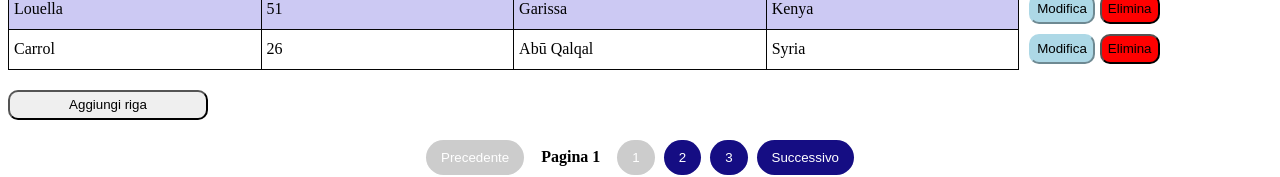
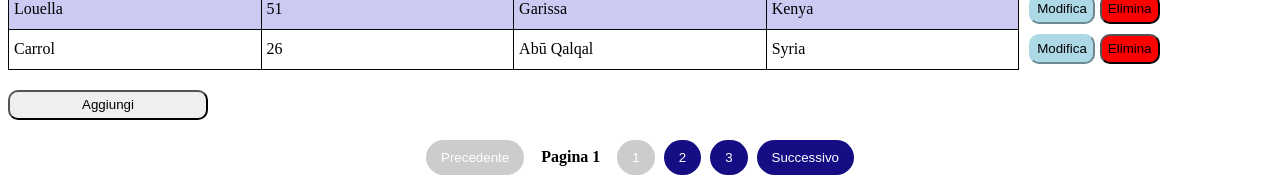
Before and after one commit to cdiiorio97/tabellaRipassoAngular, an Angular app: page / in a window 1280 px wide. Shown: the part 402-579 px from the top of the page. Built offline with nearby package versions, Linux system fonts and the light colour scheme.

Commit message:
fix di ordinamento e filtraggio

```diff
--- a/src/app/app.module.ts
+++ b/src/app/app.module.ts
@@ -6,12 +6,14 @@ import { AppComponent } from './app.component';
 import { MyTableComponent } from './my-table/my-table.component';
 import { FormsModule } from '@angular/forms';
 import { PaginazionePipe } from './paginazione.pipe';
+import { ButtonComponent } from './button/button.component';
 
 @NgModule({
   declarations: [
     AppComponent,
     MyTableComponent,
-    PaginazionePipe
+    PaginazionePipe,
+    ButtonComponent
   ],
   imports: [
     BrowserModule,
--- /dev/null
+++ b/src/app/button/button.component.css
@@ -0,0 +1,22 @@
+.add-button{
+    margin-top: 20px;
+    height: 30px;
+    width: 200px;
+    border-radius: 10px;
+  }
+
+  .edit-button{
+    margin-top: 5px;
+    height: 30px;
+    margin-right: 5px;
+    border-radius: 10px;
+    border-color: lightblue;
+    background-color: lightblue;;
+  }
+
+  .delete-button{
+    margin-top: 5px;
+    height: 30px;
+    background-color: red;
+    border-radius: 10px;
+  }
--- /dev/null
+++ b/src/app/button/button.component.html
@@ -0,0 +1,3 @@
+<button [ngClass]="getClass()" (click)="onClick()">
+    {{label}}
+</button>
--- /dev/null
+++ b/src/app/button/button.component.ts
@@ -0,0 +1,35 @@
+import { Component, Input } from '@angular/core';
+
+@Component({
+  selector: 'app-button',
+  templateUrl: './button.component.html',
+  styleUrl: './button.component.css'
+})
+export class ButtonComponent {
+  @Input() label: string = '';
+  @Input() row: any = null;
+
+  getClass() {
+    switch (this.label.toLowerCase()) {
+      case 'aggiungi':
+        return 'add-button';
+      case 'elimina':
+        return 'delete-button';
+      case 'modifica':
+        return 'edit-button';
+      default:
+        return '';
+    }  }
+
+  onClick() {
+    switch(this.label) {
+      case "Aggiungi":
+        console.log(this.label + " una nuova riga");
+        break;
+      default:
+        console.log(this.label + " la riga " + JSON.stringify(this.row));
+        break;
+    }
+  }
+
+}
--- a/src/app/my-table/my-table.component.css
+++ b/src/app/my-table/my-table.component.css
@@ -42,14 +42,6 @@ table, th, td {
     cursor: not-allowed;
   }
 
-  .paginazione-bottone:not(:disabled):hover {
-    background-color: #150d83;
-  }
-
-  .paginazione-bottone:not(:disabled):active {
-    background-color: #150d83;
-  }
-
   .paginazione-controlli span {
     font-weight: bold;
     margin: 0 10px;
@@ -73,26 +65,3 @@ table, th, td {
     grid-template-columns: 80% auto;
     gap: 10px;
   }
-
-  .add-botton{
-    margin-top: 20px;
-    height: 30px;
-    width: 200px;
-    border-radius: 10px;
-  }
-
-  .edit-botton{
-    margin-top: 5px;
-    height: 30px;
-    margin-right: 5px;
-    border-radius: 10px;
-    border-color: lightblue;
-    background-color: lightblue;;
-  }
-
-  .delete-botton{
-    margin-top: 5px;
-    height: 30px;
-    background-color: red;
-    border-radius: 10px;
-  }
--- a/src/app/my-table/my-table.component.html
+++ b/src/app/my-table/my-table.component.html
@@ -25,19 +25,13 @@
                     </tr>
                 </tbody>
             </table>
-            <button class="add-botton" (click)="premiTasto({}, 'aggiungi')">
-                Aggiungi riga
-            </button>
+            <app-button [label]="aggiungi"></app-button>
         </div>
         <div style="display: flex; flex-direction: column;">
             <div style="height: 40px;"></div> <!-- spazio vuoto -->
             <div *ngFor="let row of (filter() || []) | paginazione:pagina:elementiPerPagina" style="height: 40px;">
-                <button class="edit-botton" (click)="premiTasto(row, 'modifica')">
-                    Modifica
-                </button>
-                <button class="delete-botton" (click)="premiTasto(row, 'elimina')">
-                    Elimina
-                </button>
+                <app-button [label]="modifica" [row]="row"></app-button>
+                <app-button [label]="elimina" [row]="row"></app-button>
             </div>
         </div>
     </div>
--- a/src/app/my-table/my-table.component.ts
+++ b/src/app/my-table/my-table.component.ts
@@ -12,15 +12,21 @@ export class MyTableComponent {
   @Input() data: any[] | undefined;
   originalData: any[] | undefined;
   sortedColumn: string = '';
-  order: 'asc' | 'desc' = 'asc';
+  order: string = '';
   filteredData: any[] = [];
+  orderedData: any[] = [];
   filtro: { [key: string]: string } = {};
   pagina: number = 1;
   elementiPerPagina: number = 8;
+  elimina= "Elimina";
+  modifica= "Modifica";
+  aggiungi= "Aggiungi";
+  trigger: boolean | undefined;
 
   ngOnInit(): void {
     this.originalData = this.data;
     this.filteredData = this.data || [];
+    this.orderedData = this.data || [];
     this.filtro = {};
   }
 
@@ -34,7 +40,7 @@ export class MyTableComponent {
 
     if (!this.data)
       return;
-    this.data.sort((a, b) => {
+    this.orderedData.sort((a, b) => {
       if (a[column.field] < b[column.field])
         return this.order === 'asc' ? -1 : 1;
       else if (a[column.field] > b[column.field])
@@ -48,7 +54,7 @@ export class MyTableComponent {
     const target = event.target as HTMLInputElement;
     if(target.value === '') {
       delete this.filtro[field];
-      this.data = this.originalData;
+      this.filteredData = this.filteredData ? (this.originalData || []) : [];
       return;
     }
     else {
@@ -58,11 +64,7 @@ export class MyTableComponent {
   }
 
   filter() {
-    if(this.originalData === undefined)
-      return;
-    let arrayTemp: any[] = [];
-    if(Object.keys(this.filtro).length != 0){
-      arrayTemp = this.originalData.filter(elem => {
+    let arrayRisposta: any[] = this.orderedData.filter(elem => {
       return Object.keys(this.filtro).every(field => {
         if (this.filtro[field]) {
           const value = elem[field] ? elem[field].toString().toLowerCase() : '';
@@ -72,8 +74,10 @@ export class MyTableComponent {
         return true;
       });
     });
-    };
-    return this.filteredData = arrayTemp.length === 0 && Object.keys(this.filtro).length === 0 ? (this.originalData || []) : arrayTemp;
+
+    return (arrayRisposta.length === 0 && Object.keys(this.filtro).length !== 0)
+        ? []
+        : this.filteredData = arrayRisposta;
   }
 
   cambiaPagina(pagina: number) {
@@ -84,16 +88,4 @@ export class MyTableComponent {
     const totalPages = Math.ceil(this.filteredData.length / this.elementiPerPagina);
     return Array.from({ length: totalPages }, (_, i) => i + 1);
   }
-
-  premiTasto(riga: any, tipo: string) {
-    switch(tipo){
-      case 'modifica':
-      case 'elimina':
-        console.log(tipo + " la riga di " + JSON.stringify(riga));
-        break;
-      case 'aggiungi':
-        console.log('Aggiungi riga');
-        break;
 }
-  }
-}
```
Also changed, not shown: 1 other file (tests, documents, lock files or other folders). Lines whose indentation alone changed are shown as unchanged.
